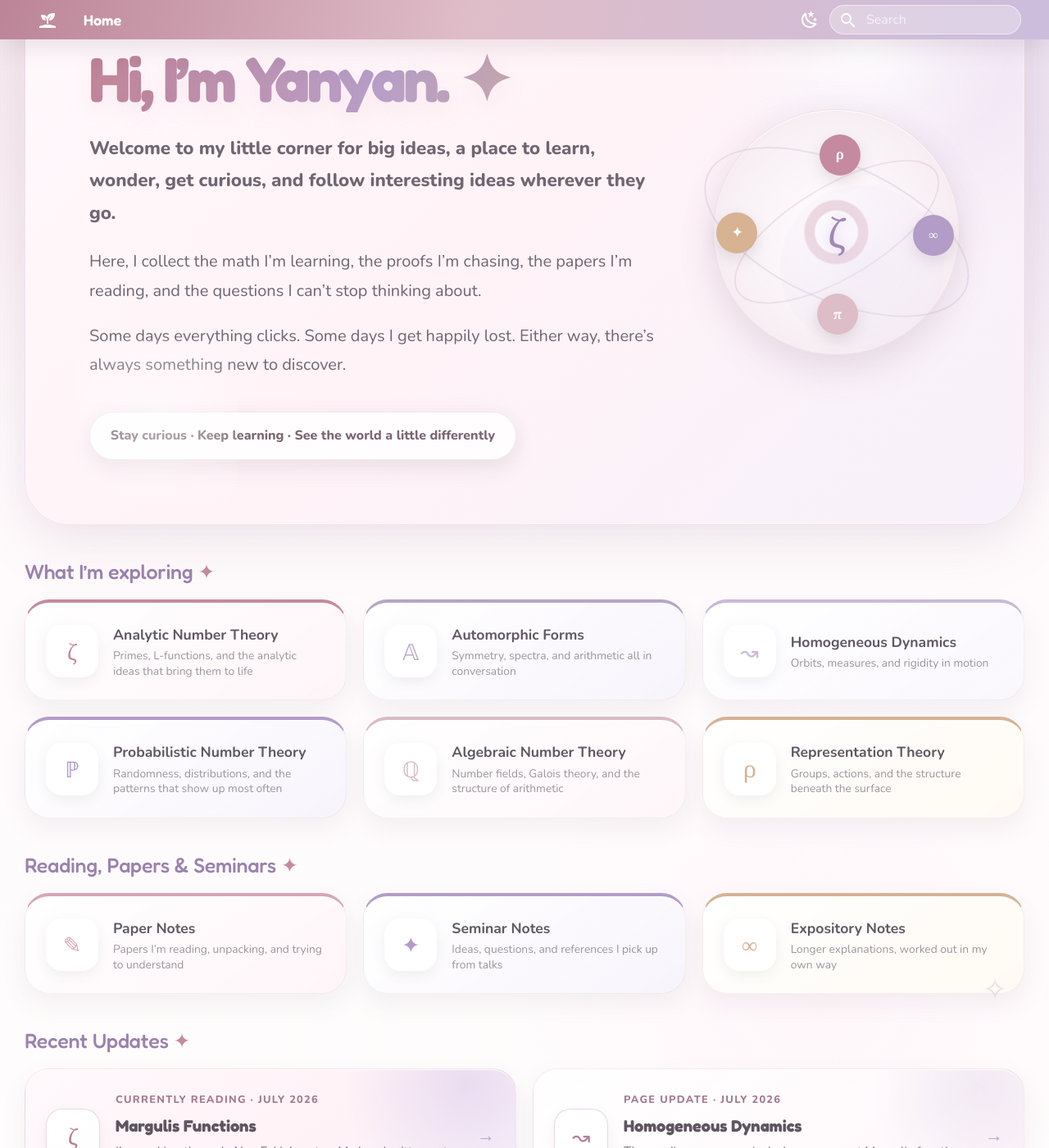
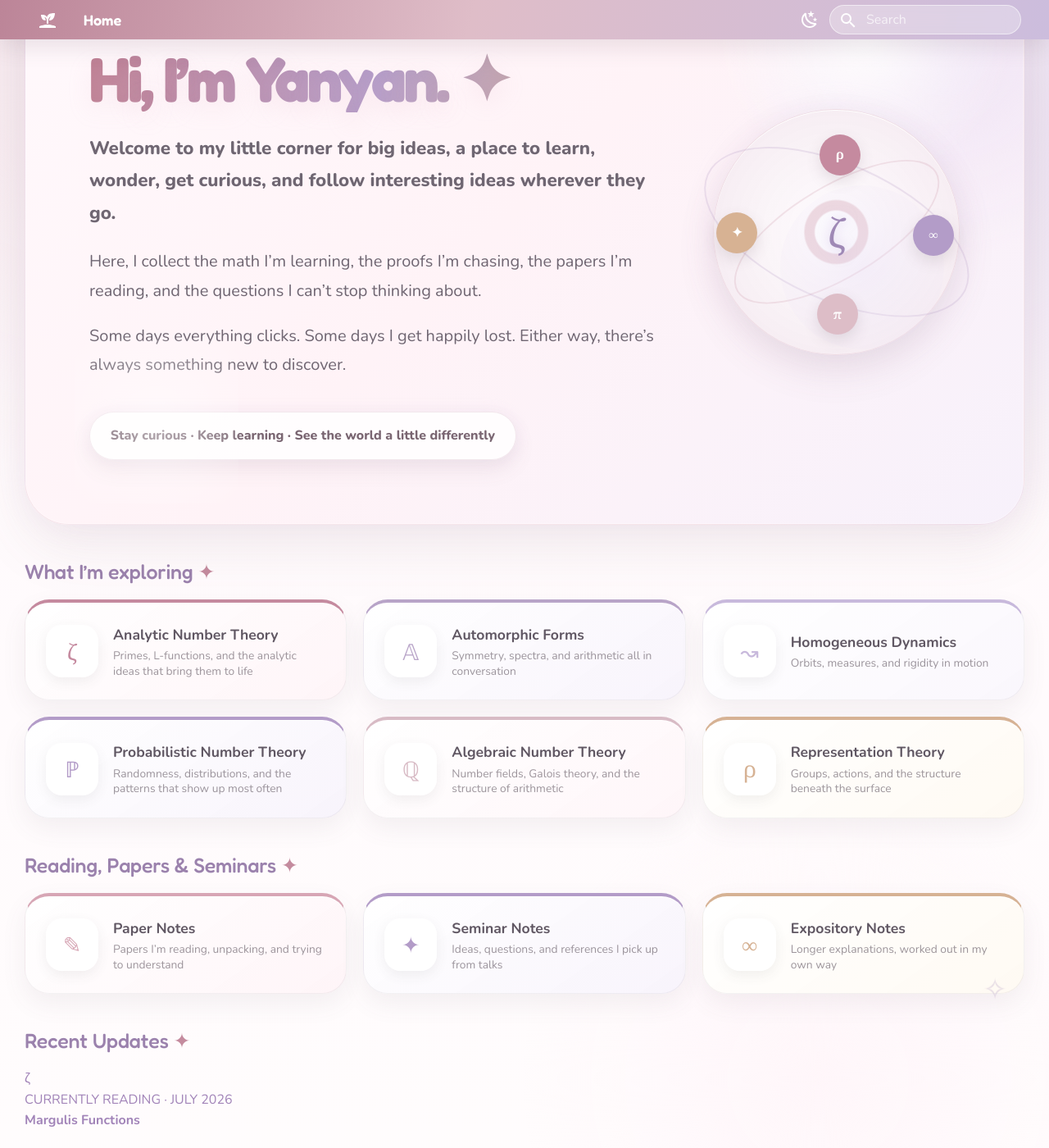
Before and after one commit to yanyanwang-math/yanyanwang-math.github.io, an MkDocs documentation site: the page built from docs/index.md, in a window 1280 px wide and 1400 px high, scrolled down 244 px. Shown: the whole window at 82% size. Built offline with MkDocs 1.6.1 and Material for MkDocs 9.7.7, drawn with Linux system fonts in a browser that asks for light colours.

Commit message:
Add files via upload

```diff
--- a/docs/stylesheets/fresh.css
+++ b/docs/stylesheets/fresh.css
@@ -787,128 +787,3 @@ input {
 [data-md-color-scheme="slate"] .formula-kicker {
   color: #e6bfd0;
 }
-
-/* Recent updates */
-
-.recent-title {
-  margin-bottom: 1.15rem;
-}
-
-.recent-updates {
-  display: grid;
-  grid-template-columns: repeat(2, minmax(0, 1fr));
-  gap: 1rem;
-  margin-bottom: 2rem;
-}
-
-.recent-update {
-  display: grid;
-  grid-template-columns: 3.3rem minmax(0, 1fr) auto;
-  gap: 0.95rem;
-  align-items: center;
-  min-height: 8.2rem;
-  padding: 1.2rem 1.25rem;
-  color: #605763 !important;
-  text-decoration: none;
-  background:
-    radial-gradient(circle at 92% 15%, rgba(217, 202, 230, 0.34), transparent 7rem),
-    linear-gradient(145deg, rgba(255, 255, 255, 0.98), rgba(255, 246, 250, 0.96));
-  border: 1px solid rgba(198, 144, 162, 0.16);
-  border-radius: 1.45rem;
-  box-shadow:
-    0 12px 30px rgba(106, 83, 99, 0.08),
-    inset 0 1px 0 rgba(255,255,255,0.88);
-  transition: transform 180ms ease, box-shadow 180ms ease;
-}
-
-.recent-update:hover {
-  transform: translateY(-5px);
-  box-shadow:
-    0 20px 42px rgba(106, 83, 99, 0.12),
-    0 0 22px rgba(223, 205, 235, 0.24);
-}
-
-.featured-update {
-  background:
-    radial-gradient(circle at 90% 12%, rgba(207, 190, 229, 0.42), transparent 7.5rem),
-    linear-gradient(145deg, #fff9fc, #fff2f7 58%, #f8f3fc);
-}
-
-.update-icon {
-  display: grid;
-  width: 3.3rem;
-  height: 3.3rem;
-  place-items: center;
-  color: #b47f93;
-  font-family: Georgia, serif;
-  font-size: 1.35rem;
-  background: rgba(255,255,255,0.9);
-  border: 1px solid rgba(222, 203, 214, 0.72);
-  border-radius: 1rem;
-  box-shadow: 0 6px 16px rgba(106, 83, 99, 0.08);
-}
-
-.update-copy {
-  min-width: 0;
-}
-
-.update-meta {
-  margin-bottom: 0.25rem;
-  color: #a47b8f;
-  font-size: 0.64rem;
-  font-weight: 800;
-  letter-spacing: 0.1em;
-}
-
-.update-copy strong {
-  display: block;
-  margin-bottom: 0.22rem;
-  color: #5f5561;
-  font-family: "Fredoka", sans-serif;
-  font-size: 1rem;
-}
-
-.update-copy p {
-  margin: 0;
-  color: #766d77;
-  font-size: 0.76rem;
-  line-height: 1.5;
-}
-
-.update-arrow {
-  color: #b8a4c8;
-  font-size: 1.1rem;
-  transition: transform 180ms ease;
-}
-
-.recent-update:hover .update-arrow {
-  transform: translateX(4px);
-}
-
-[data-md-color-scheme="slate"] .recent-update {
-  color: #efe7ed !important;
-  background:
-    radial-gradient(circle at 92% 15%, rgba(184, 164, 200, 0.14), transparent 7rem),
-    rgba(58, 48, 57, 0.9);
-  border-color: rgba(216, 201, 229, 0.15);
-}
-
-[data-md-color-scheme="slate"] .update-icon {
-  color: #e6bfd0;
-  background: rgba(75, 62, 72, 0.95);
-  border-color: rgba(216, 201, 229, 0.15);
-}
-
-[data-md-color-scheme="slate"] .update-copy strong {
-  color: #f3ebf0;
-}
-
-[data-md-color-scheme="slate"] .update-copy p {
-  color: #d2c7cf;
-}
-
-@media screen and (max-width: 760px) {
-  .recent-updates {
-    grid-template-columns: 1fr;
-  }
-}
```
